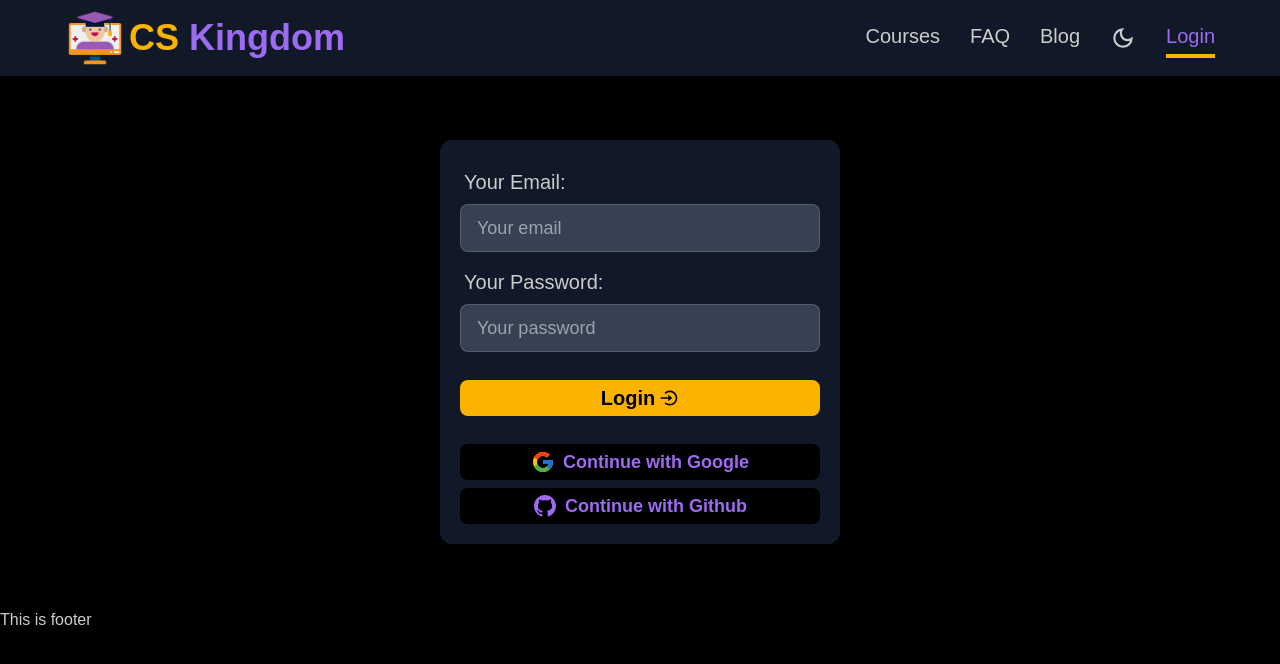
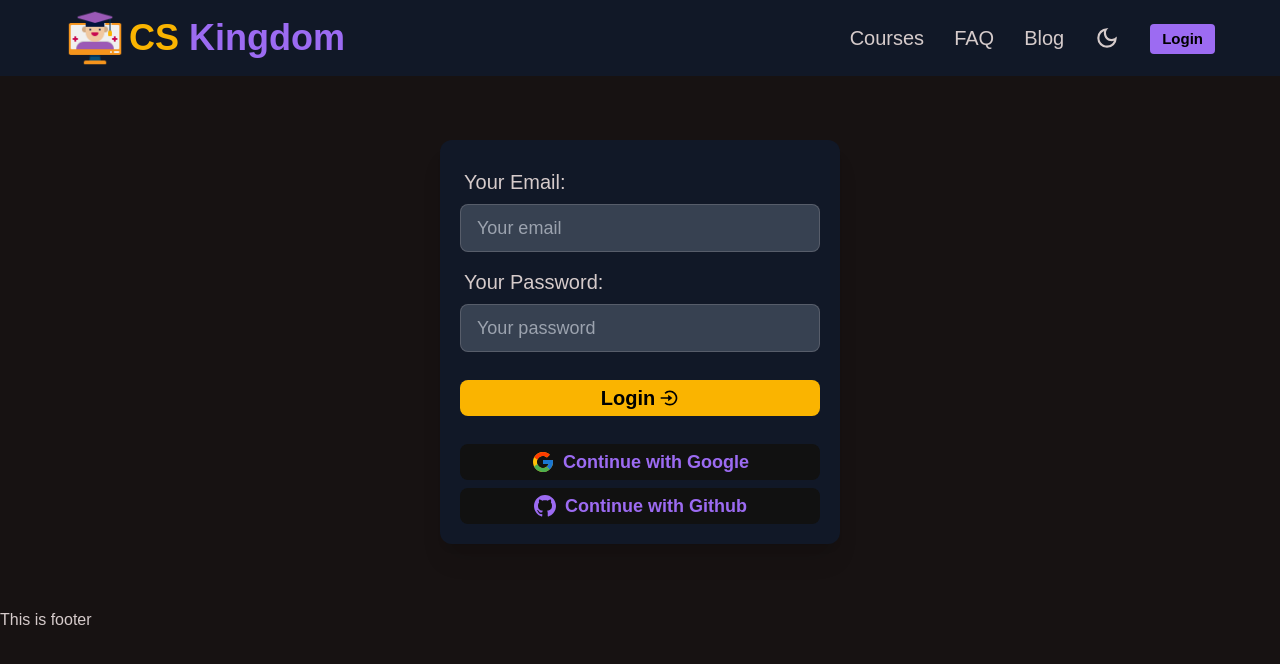
Before and after one commit to obaedulislam/cs-kingdom, a React (Create React App) app: page /login in a window 1280 px wide. Shown: the top 664 px of the page. Built offline with nearby package versions, Linux system fonts and the light colour scheme; no server answers.

Commit message:
Google Auth Provider Login System Implemented

```diff
--- a/src/Routes/Routes/Routes.js
+++ b/src/Routes/Routes/Routes.js
@@ -5,6 +5,7 @@ import Courses from '../../components/Pages/Courses/Courses';
 import Faq from '../../components/Pages/Faq/Faq';
 import Home from '../../components/Pages/Home/Home';
 import Login from '../../components/Pages/Login/Login';
+import User from '../../components/Pages/User/User';
 import Main from '../../Layouts/Main';
 
 export const Routes = createBrowserRouter([{
@@ -34,7 +35,8 @@ export const Routes = createBrowserRouter([{
             element: <Login></Login>
         },
         {
-
+            path:'/user',
+            element: <User></User>
         }
     ]
 
--- a/src/components/Pages/Login/Login.jsx
+++ b/src/components/Pages/Login/Login.jsx
@@ -25,7 +25,7 @@ const Login = () => {
 
     return (
         <div className='py-16'>
-            <div className="form-control w-full max-w-[400px] mx-auto bg-gray-900 p-5 rounded-xl">
+            <div className="form-control w-full max-w-[400px] mx-auto bg-gray-900 p-5 rounded-xl shadow-xl">
                 <label className="label">
                     <span className="label-text text-xl">Your Email:</span>
                 </label>
@@ -38,10 +38,10 @@ const Login = () => {
                     <button className=" text-black py-1 w-full text-xl font-bold rounded-lg bg-[#FAB400] duration-300  hover:bg-[#c99204] flex justify-center items-center">Login <BiLogInCircle className=' ml-1'></BiLogInCircle></button>
                 </div>
                 <div className='mt-7 '>
-                    <button onClick = {handleGoogleSignIn} className=" text-[#9c6bf2] py-1 w-full text-lg font-semibold rounded-lg bg-black hover:bg-[#111111] duration-300 flex justify-center items-center"><FcGoogle className='text-2xl'></FcGoogle> <span className='ml-2'>Continue with Google</span></button>
+                    <button onClick = {handleGoogleSignIn} className=" text-[#9c6bf2] py-1 w-full text-lg font-semibold rounded-lg bg-[#111111] hover:bg-black  duration-300 flex justify-center items-center"><FcGoogle className='text-2xl'></FcGoogle> <span className='ml-2'>Continue with Google</span></button>
                 </div>
                 <div className='mt-2 '>
-                    <button className=" text-[#9c6bf2] py-1 w-full text-lg font-semibold rounded-lg bg-black hover:bg-[#111111] duration-300  flex justify-center items-center"><GrGithub className='text-2xl'></GrGithub> <span className='ml-2'>Continue with Github</span></button>
+                    <button className=" text-[#9c6bf2] py-1 w-full text-lg font-semibold rounded-lg bg-[#111111] hover:bg-black duration-300  flex justify-center items-center"><GrGithub className='text-2xl'></GrGithub> <span className='ml-2'>Continue with Github</span></button>
                 </div>
             </div>
         </div>
--- /dev/null
+++ b/src/components/Pages/User/User.jsx
@@ -0,0 +1,11 @@
+import React from 'react';
+
+const User = () => {
+    return (
+        <div>
+            <h1>User</h1>
+        </div>
+    );
+};
+
+export default User;
--- a/src/components/Shared/Header/Header.jsx
+++ b/src/components/Shared/Header/Header.jsx
@@ -1,12 +1,20 @@
-import React, { useState } from "react";
+import React, { useContext, useState } from "react";
 import { Link, NavLink } from "react-router-dom";
 import { MdOutlineDarkMode } from "react-icons/md";
 import cslogo from "../../../assets/cslogo.png"
-
 import './Header.css'
+import { AuthContext } from "../../../context/AuthProvider/AuthProvider";
 
 const Header = () => {
-    const [isMenuOpen, setIsMenuOpen] = useState(false)
+  const [isMenuOpen, setIsMenuOpen] = useState(false)
+  const {user, logOut} =  useContext(AuthContext);
+
+  const handleSignOut = () => {
+    logOut()
+    .then( () => {})
+    .catch(error => console.error(error))
+  }
+
   return (
     <div className="sticky top-0 z-10">
       <div className="header bg-gray-900 py-2 w-[100%]">
@@ -22,12 +30,25 @@ const Header = () => {
                     </div>
             </div>
             </Link>
-            <nav className="nav-item md:flex hidden">
+            <nav className="nav-item md:flex items-center hidden">
                 <NavLink to='/courses'className={({isActive}) => isActive ? 'border-b-4 border-[#FAB400] text-[#9c6bf2]' : undefined }>Courses</NavLink>
                 <NavLink to='/faq'className={({isActive}) => isActive ? 'border-b-4 border-[#FAB400] text-[#9c6bf2]' : undefined }>FAQ</NavLink>
                 <NavLink to="/blog" className={({isActive}) => isActive ? 'border-b-4 border-[#FAB400] text-[#9c6bf2]' : undefined }>Blog</NavLink>
-                <NavLink to="/" className={({isActive}) => isActive ? '  text-[#9c6bf2]' : undefined }><MdOutlineDarkMode className="text-[26px] mt-1 mb-0 pb-0" ></MdOutlineDarkMode></NavLink>
-                <NavLink to="/login" className={({isActive}) => isActive ? 'border-b-4 border-[#FAB400] text-[#9c6bf2]' : undefined }>Login</NavLink>
+                <NavLink to="/" className={({isActive}) => isActive ? '  text-[#9c6bf2]' : undefined }><MdOutlineDarkMode className="text-[26px] " ></MdOutlineDarkMode></NavLink>
+
+                <div  >
+                {
+                    user?.uid ?
+                    <div className="flex items-center">
+                        <Link to='/user'><img className="w-[35px] h-[35px] rounded-full mr-4" src={user?.photoURL} alt="User" /></Link>
+                        <button onClick={handleSignOut}  className=' bg-[#FAB400] duration-300 hover:bg-[#c99204] rounded text-black  text-[14px] font-semibold py-1 px-2 ' >Log Out</button>
+                    </div>
+                    :
+                    <Link to="/login">
+                        <button className="bg-[#9c6bf2] duration-300 hover:bg-[#c3a6f7] rounded text-black text-[15px] font-semibold py-1 px-3 " to='/login'>Login</button>
+                    </Link>
+                }
+                </div>
             </nav>
 
             <div className='lg:hidden md:hidden bg-[#121212'>
--- a/src/context/AuthProvider/AuthProvider.js
+++ b/src/context/AuthProvider/AuthProvider.js
@@ -1,6 +1,6 @@
-import React, { useState } from 'react';
+import React, { useEffect, useState } from 'react';
 import { createContext } from 'react';
-import{getAuth, signInWithPopup}  from 'firebase/auth'
+import{getAuth, onAuthStateChanged, signInWithPopup, signOut}  from 'firebase/auth'
 import app from '../../firebase/firebase.config';
 
 export const AuthContext = createContext();
@@ -16,7 +16,25 @@ const AuthProvider = ({children}) => {
     }
 
 
-    const authInfo = {user, googleProviderLogin};
+
+    useEffect(() => {
+        const unsubscribe = onAuthStateChanged(auth, (currentUser) =>{
+            console.log('User', currentUser);
+            setUser(currentUser);
+        });
+        return () => {
+            unsubscribe();
+        }
+    }, [])
+
+    const logOut = () => {
+        return signOut(auth);
+    }
+
+
+
+
+    const authInfo = {user, googleProviderLogin, logOut};
 
     return (
         <AuthContext.Provider  value={authInfo}>
--- a/tailwind.config.js
+++ b/tailwind.config.js
@@ -4,7 +4,7 @@ module.exports = {
     "./src/**/*.{js,jsx,ts,tsx}",
   ],
   daisyui: {
-    themes: ["black"],
+    themes: ["forest"],
   },
   theme: {
     extend: {},
```
